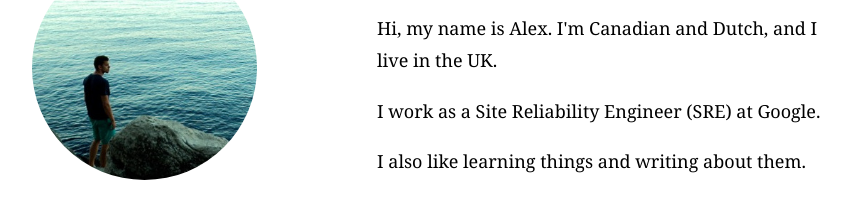
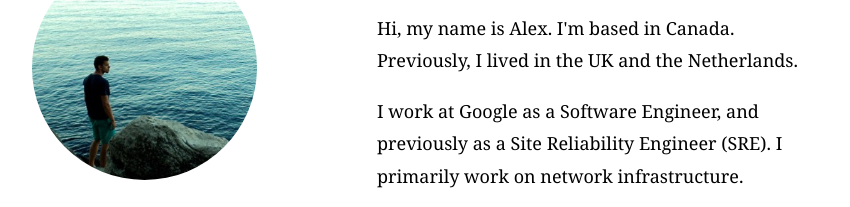
Before and after one commit to avanpo/alexvp.com, a plain HTML site: page site/index.html in a window 1280 px wide. Shown: the part 185-392 px from the top of the page, without its empty margins (263-1113 px from the left). Drawn offline with Linux system fonts and the light colour scheme; a web font is replaced by a local one.

Commit message:
Update personal details.

```diff
--- a/site/index.html
+++ b/site/index.html
@@ -27,9 +27,14 @@
       <div class="right">
         <h1>// bio</h1>
         <p>
-          Hi, my name is Alex. I'm Canadian and Dutch, and I live in the UK.
+          Hi, my name is Alex. I'm based in Canada. Previously, I lived in the
+          UK and the Netherlands.
         </p>
-        <p>I work as a Site Reliability Engineer (SRE) at Google.</p>
+        <p>
+          I work at Google as a Software Engineer, and previously as a Site
+          Reliability Engineer (SRE). I primarily work on network
+          infrastructure.
+        </p>
         <p>I also like learning things and writing about them.</p>
 
         <h2>// writing</h2>
```
